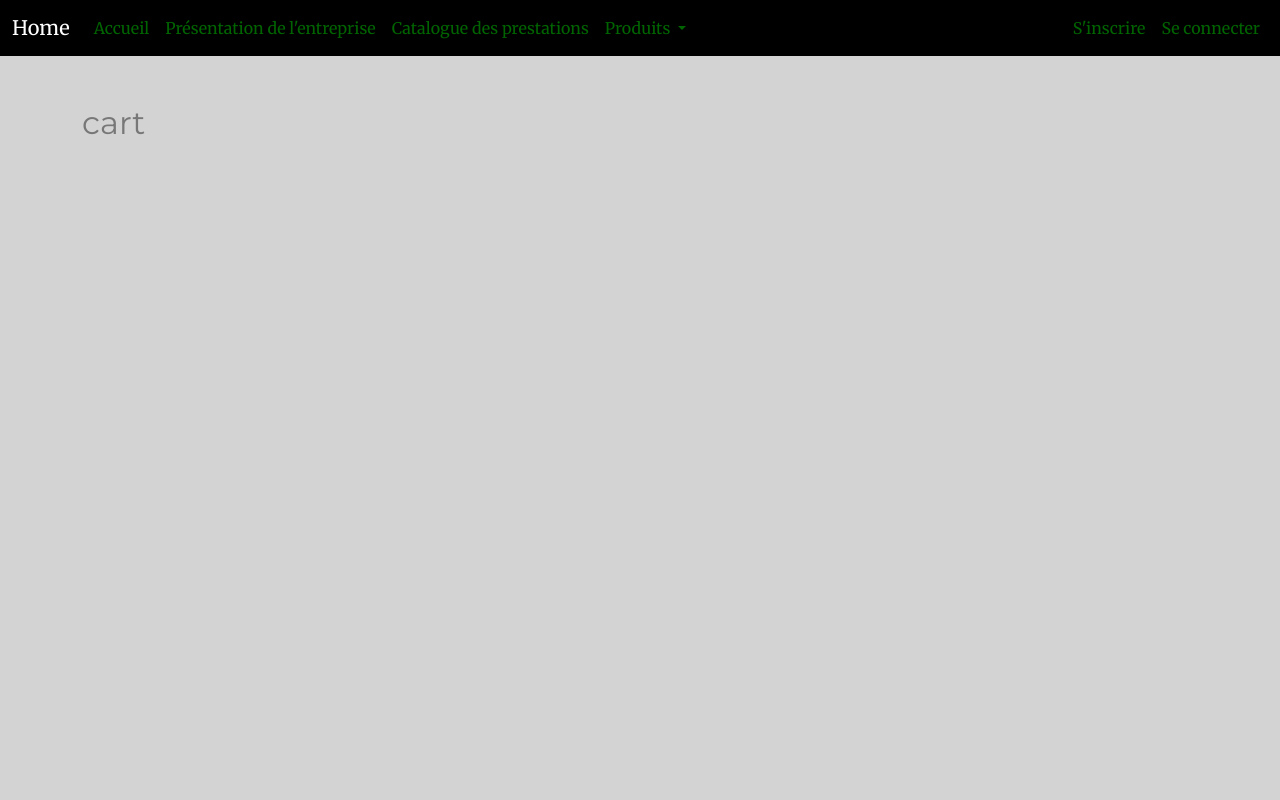
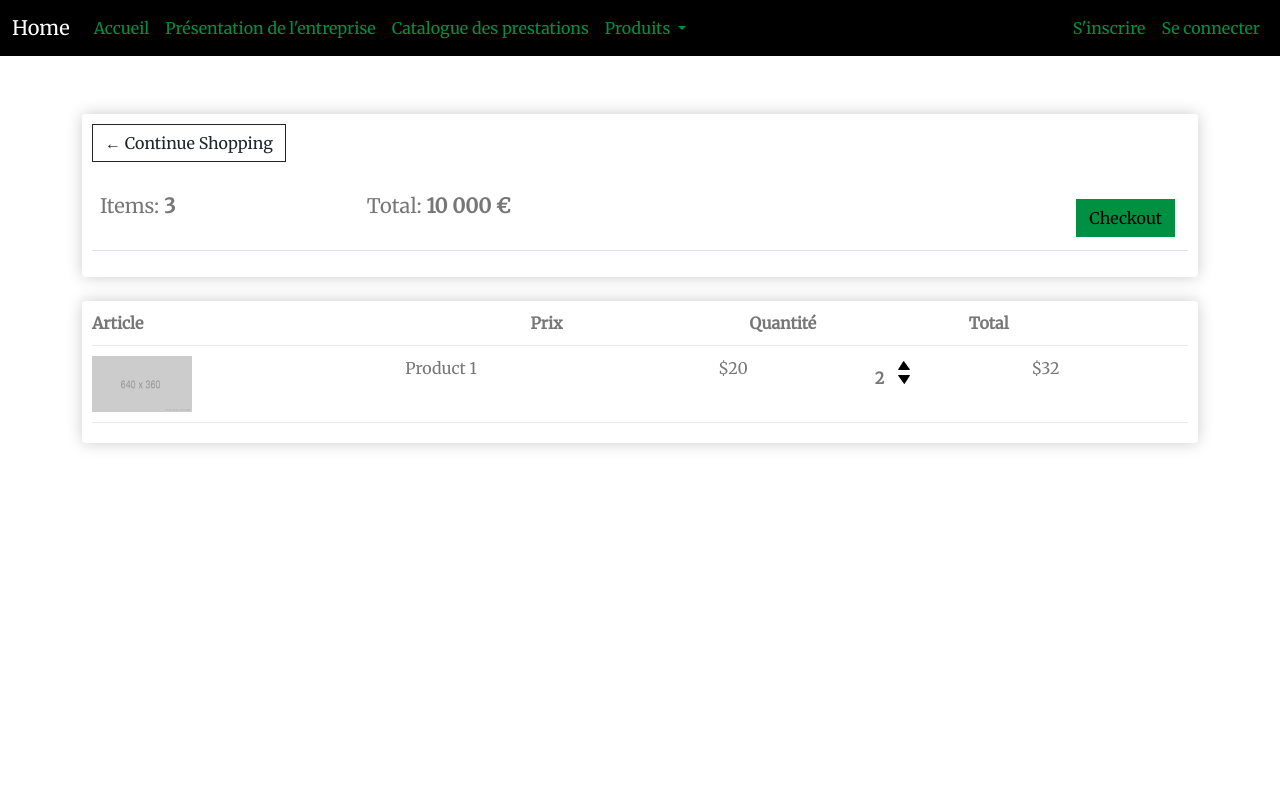
Before and after one commit to Aleks512/Ventalis, a Django app: page /cart/ in a window 1280 px wide. Run offline with Django 4.2, Linux system fonts and the light colour scheme; lists and menus that the app fills with data are empty; some libraries are stand-ins or nearby versions.

Commit message:
cart.html

```diff
--- a/static/css/custom.css
+++ b/static/css/custom.css
@@ -2,9 +2,14 @@
 @import url('https://fonts.googleapis.com/css2?family=Merriweather&family=Montserrat&display=swap');
 
 :root {
-  --primary-color: #007bff;
+  --primary-color: #009042;
+    --primary2-color: #0D9C43;
+    --primary3-color: #1AA845;
+    --primary4-color: #27b547;
+    --primary5-color: springgreen;
+    --customblack-color: #000000;
   --secondary-color: #777;
-  --background-color: lightgrey;
+  --background-color: white;
 
   --custom-button-bg: #009042;
   --custom-button-text: #000000;
@@ -16,7 +21,7 @@
 html, body, h4, h5{
     font-family: 'Merriweather', serif;
     color:var(--secondary-color);
-    background-color:var(--background-color);
+
 }
 
 h1, h2, h3{
@@ -32,36 +37,36 @@ h1, h2, h3{
 }
 
 .navbar-dark .navbar-nav .nav-link.active, .navbar-dark .navbar-nav .show > .nav-link {
-  color: darkgreen;
+  color: var(--primary-color);
 
 }
 .navbar-dark .navbar-nav .nav-link{
-    color: darkgreen; !important;
+    color: var(--primary-color); !important;
   }
 .nav-link{
-  color: darkgreen; !important;
+  color: var(--primary-color); !important;
 }
 .navbar-dark .navbar-nav .nav-link:focus, .navbar-dark .navbar-nav .nav-link:hover {
-  color: springgreen;
+  color: var(--primary5-color);
 
 }
 .dropdown-menu{
-  color:darkgreen;
+  color:var(--primary-color);
   background-color:black;
 }
 .dropdown-item{
-  color: darkgreen;
+  color: var(--primary-color);
 }
 .dropdown-item:hover{
   color: black;
-  background-color: springgreen;
+  background-color: var(--primary5-color);
 }
 .navbar-toggler-icon{
-  color: darkgreen;
+  color: var(--primary-color);
 }
 .navbar-dark .navbar-toggler{
-  color: darkgreen;
-  border-color:darkgreen;
+  color: var(--primary-color);
+  border-color:var(--primary-color);
 }
 /*------------------------------------BTN--------------------------------------------*/
 .custom-button {
@@ -137,7 +142,7 @@ h1, h2, h3{
 	display: block;
 	text-align: center;
 	color:#fff;
-	background-color: darkgreen;
+	background-color: var(--primary-color);
 	width: 20px;
 	height: 25px;
 	border-radius: 50%;
--- a/store/templates/store/cart.html
+++ b/store/templates/store/cart.html
@@ -3,7 +3,53 @@
 
 
 {% block content %}
-    <h2>cart</h2>
+	<div class="row">
+		<div class="col-lg-12">
+			<div class="box-element">
+
+				<a  class="btn btn-outline-dark" href="{% url 'store' %}">&#x2190; Continue Shopping</a>
+
+				<br>
+				<br>
+				<table class="table">
+					<tr>
+						<th><h5>Items: <strong>3</strong></h5></th>
+						<th><h5>Total:<strong> 10 000 €</strong></h5></th>
+						<th>
+							<a  style="float:right; margin:5px;" class="btn btn-success custom-button" href="{% url 'checkout' %}">Checkout</a>
+						</th>
+					</tr>
+				</table>
+
+			</div>
+
+			<br>
+			<div class="box-element">
+				<div class="cart-row">
+					<div style="flex:2"><strong>Article</strong></div>
+					<div style="flex:1"><strong>Prix</strong></div>
+					<div style="flex:1"><strong>Quantité</strong></div>
+					<div style="flex:1"><strong>Total</strong></div>
+				</div>
+
+				<div class="cart-row">
+					<div style="flex:2"><img class="row-image" src="{% static 'images/shop/big-product.png' %}"></div>
+					<div style="flex:2"><p>Product 1</p></div>
+					<div style="flex:1"><p>$20</p></div>
+					<div style="flex:1">
+						<p class="quantity">2</p>
+						<div class="quantity">
+							<img class="chg-quantity" src="{% static  'images/shop/arrow-up.png' %}">
+
+							<img class="chg-quantity" src="{% static  'images/shop/arrow-down.png' %}">
+						</div>
+					</div>
+					<div style="flex:1"><p>$32</p></div>
+				</div>
+
+			</div>
+		</div>
+	</div>
 
 
 
```
Also changed, not shown: static/images/shop/arrow-down.png (added), static/images/shop/arrow-up.png (added).
